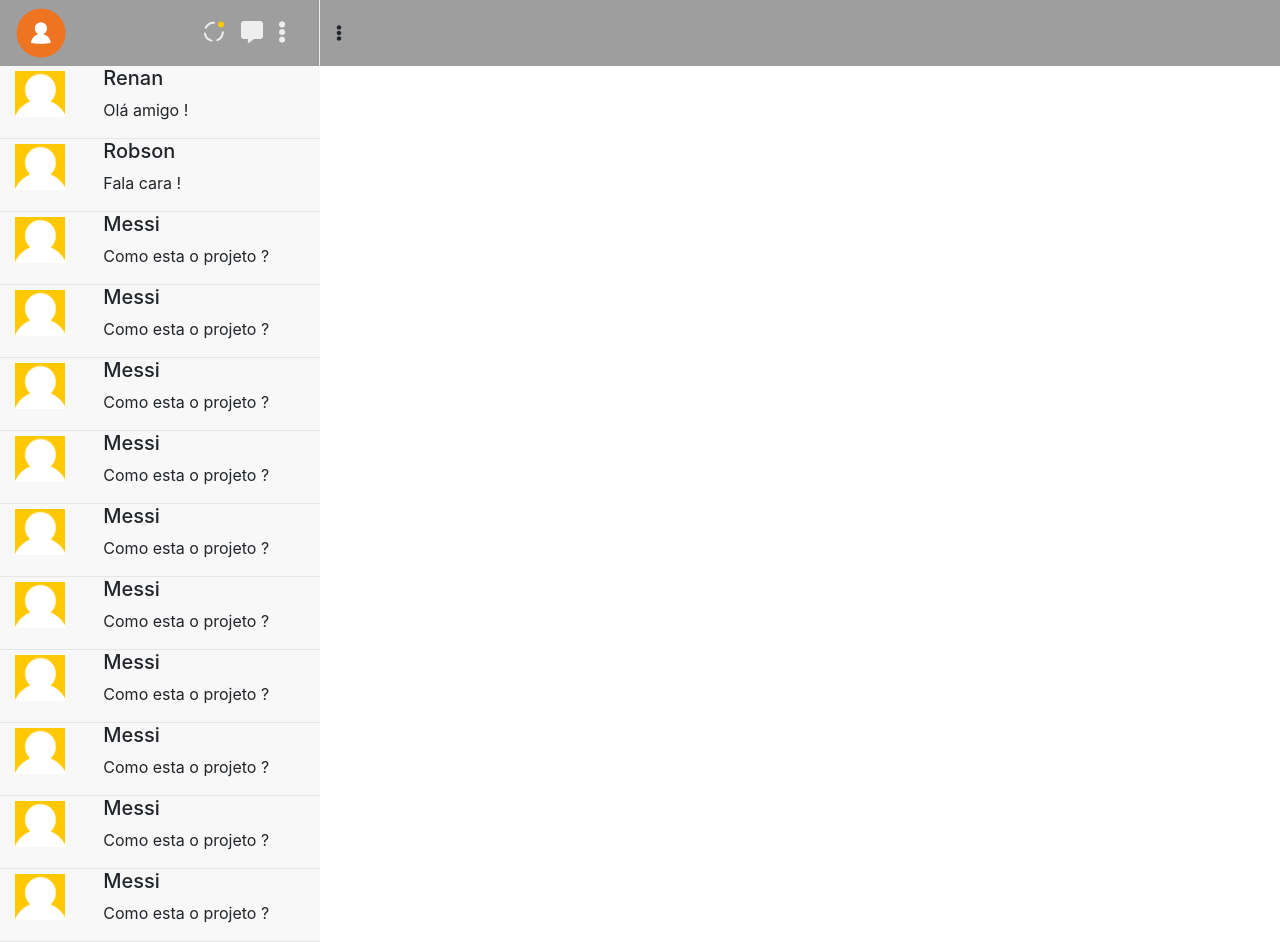
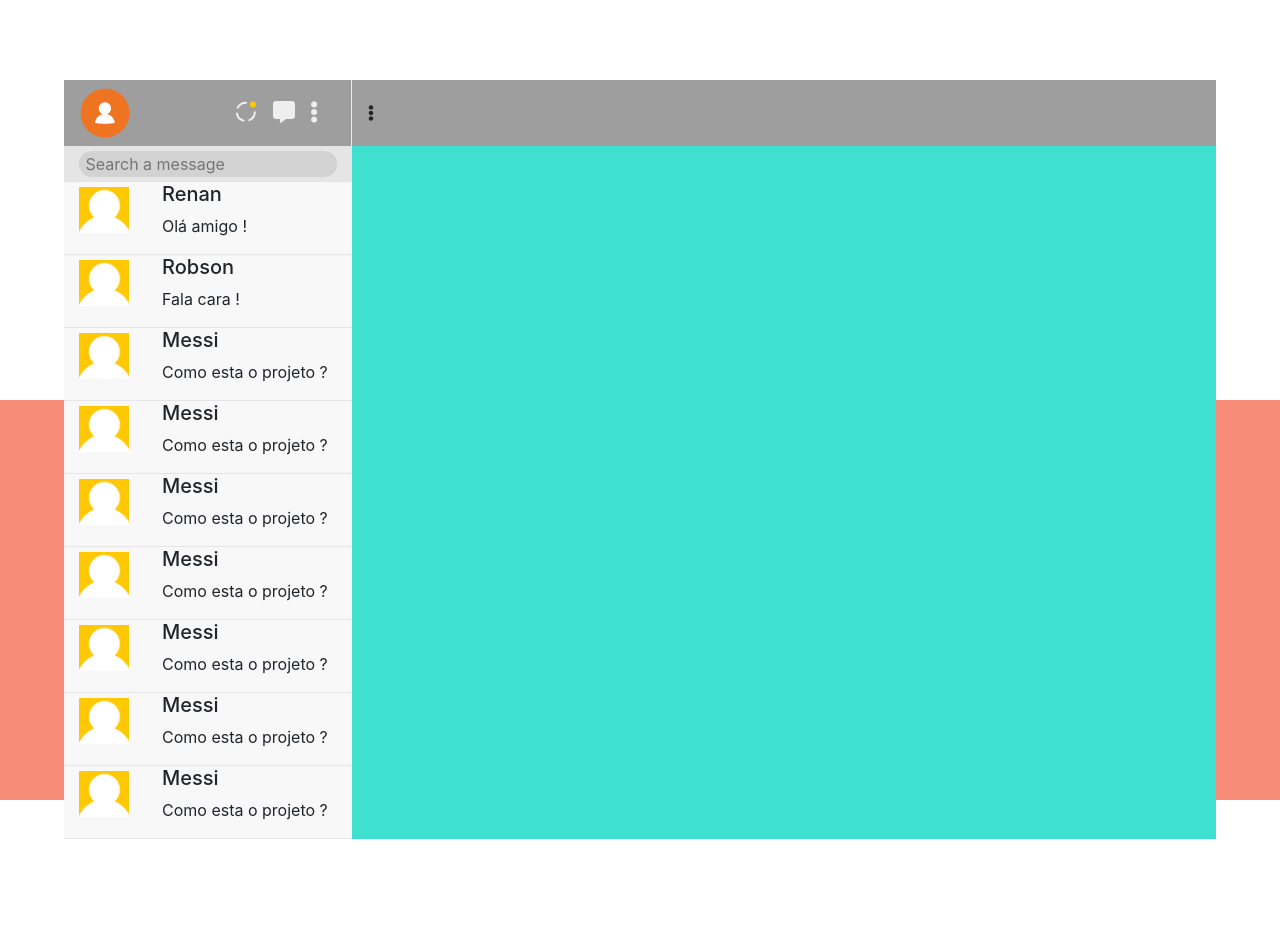
Before and after one commit to Renan1309/projeto-sms-pitang, a React (Create React App) app: page /conversas in a window 1280 px wide. After the commit the page ends 880 px from the top, so only its background shows below. Built offline with nearby package versions, Linux system fonts and the light colour scheme; no server answers.

Commit message:
construcao da logica da tela de conversas html e css 65% pronto

```diff
--- a/src/App.js
+++ b/src/App.js
@@ -1,5 +1,5 @@
 import React from 'react';
-//import './App.css';
+import './App.css';
 
 
 
--- a/src/component/conversas/HomeSms.js
+++ b/src/component/conversas/HomeSms.js
@@ -4,6 +4,7 @@ import Listconversas from './ListConversas';
 import NavBar from './NavBar';
 import NavBarMesage from './NavBarMensage';
 import './NavBarStyle.css'
+import  SearchComponent from './SearchComponent'
 
 
 
@@ -14,15 +15,15 @@ class HomeSms extends Component  {
     render(){
       return (
         <>
+        <div className="chatprincipal">
            <div className="navbarcenter">
                <NavBar/>
                <NavBarMesage/>
            </div>
-
            <div>
-
-
+              <SearchComponent/>
               <Listconversas/>
+           </div>
         </div>
 
         </>
--- a/src/component/conversas/ListConversas.js
+++ b/src/component/conversas/ListConversas.js
@@ -23,6 +23,7 @@ class Listconversas extends Component  {
   }
 
   setClick = event =>{
+    alert("click na lista")
     console.log("Click na div");
   }
     render(){
@@ -121,33 +122,9 @@ class Listconversas extends Component  {
                      <p>Como esta o projeto ?</p>
                    </div>
                </div>
-               <div className="row">
-                  <div className="col-2">
-                  <img className="img" src={contactimage} alt="logouserdefault"></img>
-                   </div>
-                   <div className="col">
-                     <h5>Messi</h5>
-                     <p>Como esta o projeto ?</p>
-                   </div>
-               </div>
-               <div className="row">
-                  <div className="col-2">
-                  <img className="img" src={contactimage} alt="logouserdefault"></img>
-                   </div>
-                   <div className="col">
-                     <h5>Messi</h5>
-                     <p>Como esta o projeto ?</p>
-                   </div>
-               </div>
-               <div className="row">
-                  <div className="col-2">
-                  <img className="img" src={contactimage} alt="logouserdefault"></img>
-                   </div>
-                   <div className="col">
-                     <h5>Messi</h5>
-                     <p>Como esta o projeto ?</p>
-                   </div>
-               </div>
+
+
+
 
 
 
--- a/src/component/conversas/NavBar.js
+++ b/src/component/conversas/NavBar.js
@@ -3,6 +3,7 @@ import { FontAwesomeIcon } from '@fortawesome/react-fontawesome';
 import {  faCommentAlt  , faEllipsisV , faCircleNotch} from '@fortawesome/free-solid-svg-icons';
 import  './NavBarStyle.css';
 import userdefault from '../../assets/userorange.png';
+import { Link } from 'react-router-dom';
 
 
 
@@ -17,9 +18,14 @@ class NavBar extends Component  {
           <img className="img" src={userdefault} alt="logouserdefault"></img>
 
                 <div>
+                <Link to='/login'>
                    <svg  className="iconstory" id="df9d3429-f0ef-48b5-b5eb-f9d27b2deba6" xmlns="http://www.w3.org/2000/svg" viewBox="0 0 24 24" width="24" height="24"><path fill="currentColor" d="M12.072 1.761a10.05 10.05 0 0 0-9.303 5.65.977.977 0 0 0 1.756.855 8.098 8.098 0 0 1 7.496-4.553.977.977 0 1 0 .051-1.952zM1.926 13.64a10.052 10.052 0 0 0 7.461 7.925.977.977 0 0 0 .471-1.895 8.097 8.097 0 0 1-6.012-6.386.977.977 0 0 0-1.92.356zm13.729 7.454a10.053 10.053 0 0 0 6.201-8.946.976.976 0 1 0-1.951-.081v.014a8.097 8.097 0 0 1-4.997 7.209.977.977 0 0 0 .727 1.813l.02-.009z"></path><path fill="#ffc801" d="M19 1.5a3 3 0 1 1 0 6 3 3 0 0 1 0-6z"></path></svg>
+                </Link>
                    {/*<FontAwesomeIcon icon={faCircleNotch} className="iconawesome "/>*/}
+                   <Link to='/cadastro'>
                    <FontAwesomeIcon icon={faCommentAlt} className="iconawesome " />
+                   </Link>
+
                    <FontAwesomeIcon icon={faEllipsisV} className="iconawesome menu"  />
                </div>
          </nav>
--- a/src/component/conversas/NavBarStyle.css
+++ b/src/component/conversas/NavBarStyle.css
@@ -1,3 +1,14 @@
+
+
+.chatprincipal {
+    margin: 80px auto 0;
+    max-width: 90%;
+    width: auto;
+    margin-bottom: 30px ;
+
+    background-color: turquoise;
+}
+
 
 
 .navbarcenter{
@@ -13,6 +24,10 @@
 .iconawesome menu{
     color: #eee;
     font-size: 22px;
+}
+
+.col-5.btn-search{
+    background-color: #d2d2d2;
 }
 
 .iconstory {
--- /dev/null
+++ b/src/component/conversas/SearchComponent.js
@@ -0,0 +1,35 @@
+import React , { Component } from 'react';
+import { FontAwesomeIcon } from '@fortawesome/react-fontawesome';
+import {  faCommentAlt  , faEllipsisV , faCircleNotch} from '@fortawesome/free-solid-svg-icons';
+import  './SearchStyle.css';
+
+
+
+
+
+class SearchComponent extends Component  {
+
+    render(){
+      return (
+        <>
+    {/*<div className= "col-3 navbarmesage">*/}
+
+             <div className="col-3 search">
+
+              <input className="btn-search" type="email" id="email" placeholder=" Search a message "></input>
+           </div>
+
+
+
+
+
+     {/*</div>*/}
+        </>
+
+      );
+
+    }
+
+  }
+
+export default SearchComponent;
--- /dev/null
+++ b/src/component/conversas/SearchStyle.css
@@ -0,0 +1,13 @@
+.col-3.search{
+    background-color: #e5e5e5;
+}
+
+.btn-search{
+    border-radius: 15px;
+    border-style: hidden;
+    margin-top: 5px;
+    margin-bottom: 5px;
+    width: 100%;
+    background-color: #d2d2d2;
+
+}
```
Also changed, not shown: src/component/conversas/ListaConversas.css (+0 -10 lines). Lines whose indentation alone changed are shown as unchanged.
